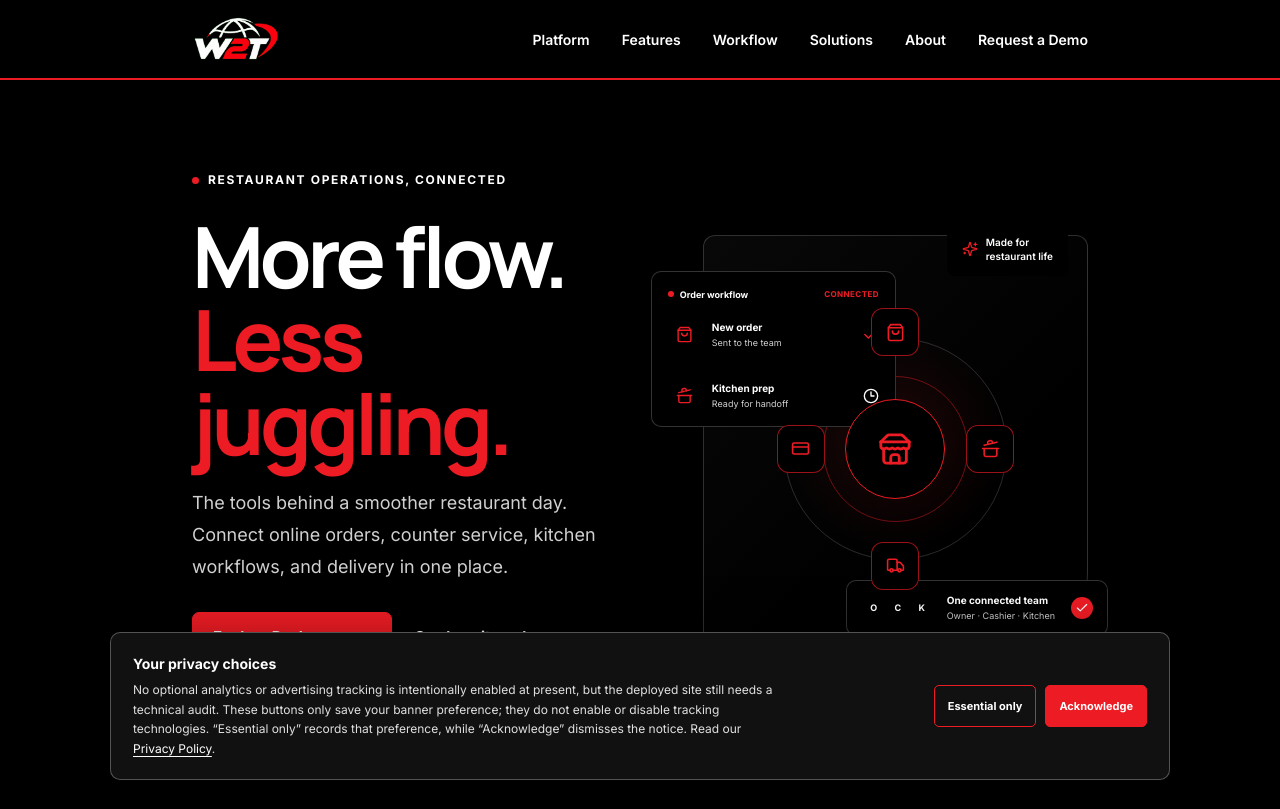
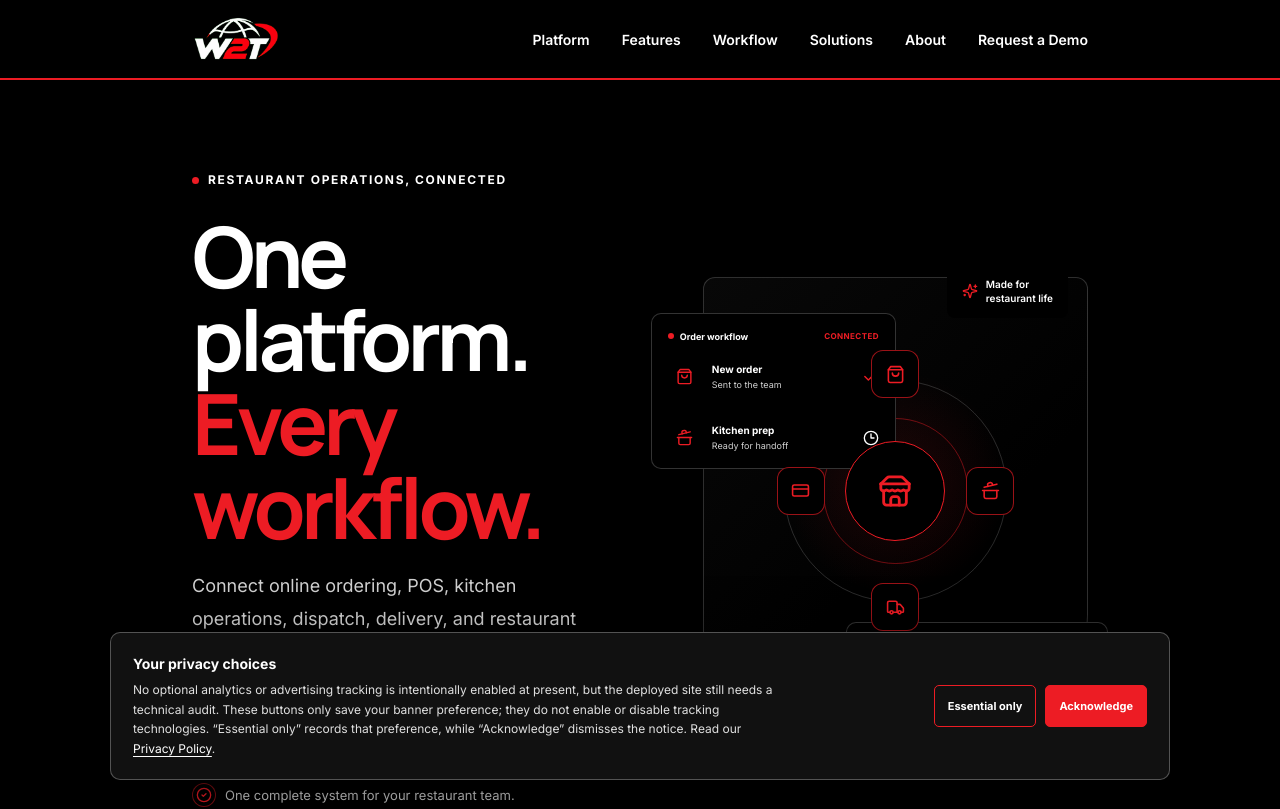
Before and after one commit to Jrnotjunior/web2table.io, a React (Vite) app: page / in a window 1280 px wide. Shown: the top 809 px of the page. Built offline with nearby package versions, Linux system fonts and the light colour scheme.

Commit message:
Refresh marketing site around one complete platform

```diff
--- a/src/components/sections/HeroSection.tsx
+++ b/src/components/sections/HeroSection.tsx
@@ -10,13 +10,13 @@ export default function HeroSection() {
       <div className="container hero-grid">
         <div className="hero-copy">
           <SectionEyebrow>Restaurant operations, connected</SectionEyebrow>
-          <h1>More flow.<br /><span>Less juggling.</span></h1>
-          <p className="hero-description">The tools behind a smoother restaurant day. Connect online orders, counter service, kitchen workflows, and delivery in one place.</p>
+          <h1>One platform.<br /><span>Every workflow.</span></h1>
+          <p className="hero-description">Connect online ordering, POS, kitchen operations, dispatch, delivery, and restaurant management in one complete platform.</p>
           <div className="hero-actions">
-            <a className="button button-dark" href="#packages">Explore Packages <ArrowDownRight size={17} /></a>
+            <a className="button button-dark" href="#product-tour">Explore the platform <ArrowDownRight size={17} /></a>
             <a className="text-link" href="#how-it-works">See how it works <ArrowDownRight size={17} /></a>
           </div>
-          <div className="hero-note"><span className="note-icon"><CircleCheck size={16} /></span><span>Built around the way restaurant teams work.</span></div>
+          <div className="hero-note"><span className="note-icon"><CircleCheck size={16} /></span><span>One complete system for your restaurant team.</span></div>
         </div>
         <HeroVisual />
       </div>
```
